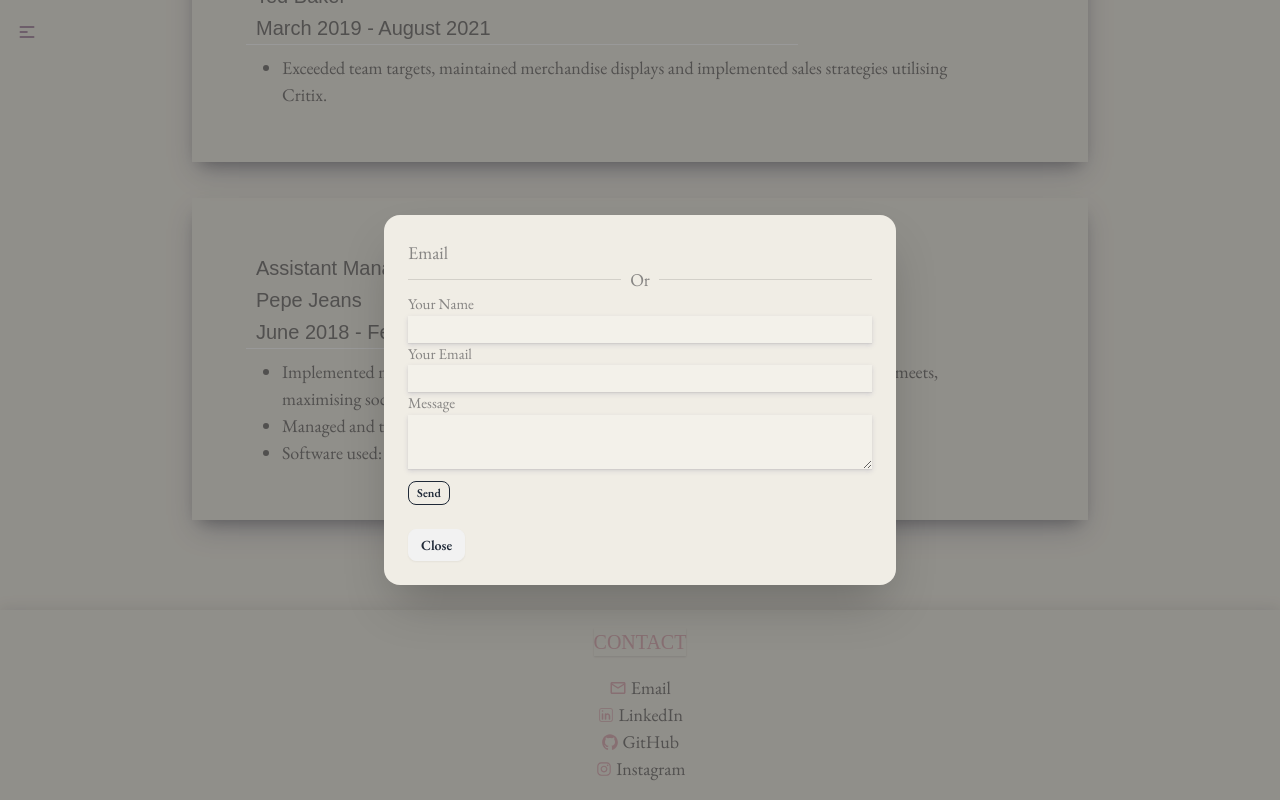
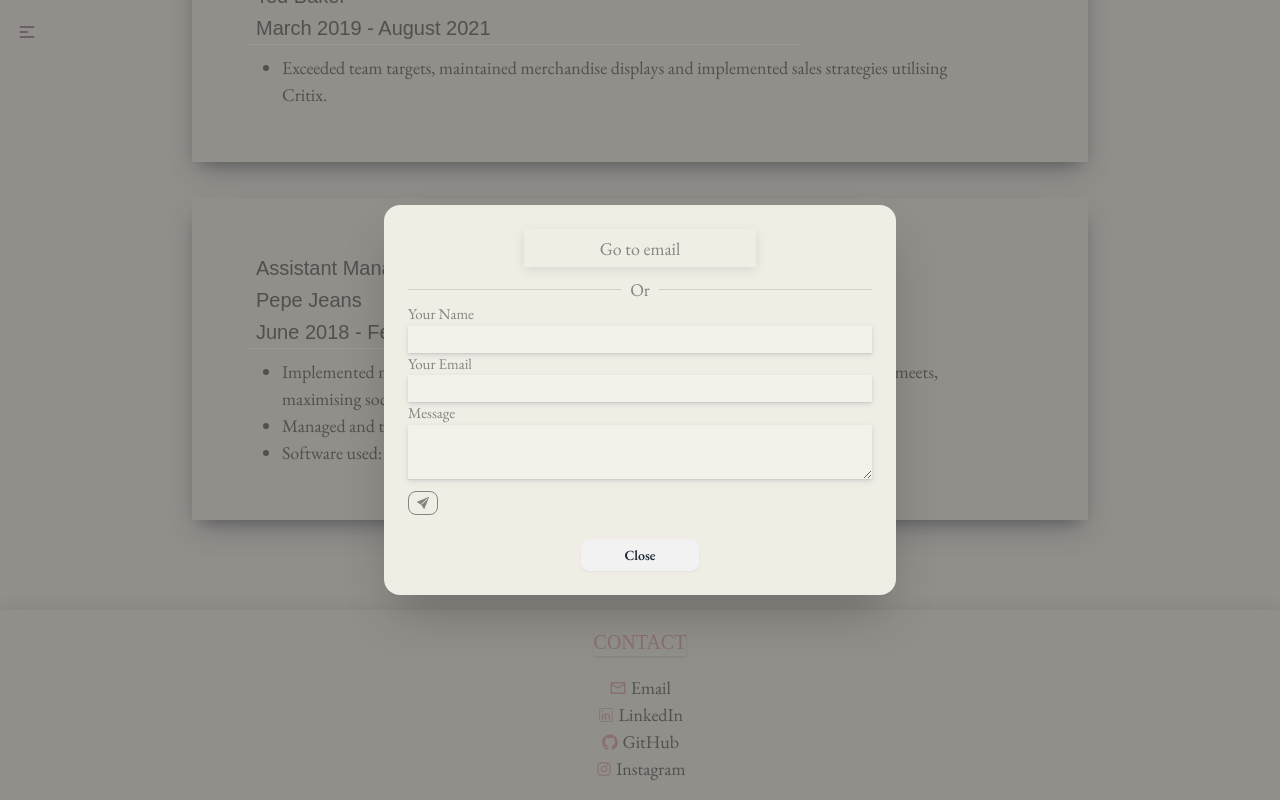
Before and after one commit to EvylinaAn/portfolio, a React (Create React App) app: page / in a window 1280 px wide. Both pictures are taken after a click on the button "Email". Shown: the part 5915-6715 px from the top of the page. Built offline with nearby package versions, Linux system fonts and the light colour scheme; a web font is replaced by a local one.

Commit message:
basic footer added

```diff
--- a/src/components/footer/Footer.jsx
+++ b/src/components/footer/Footer.jsx
@@ -5,8 +5,8 @@ import { MdOutlineMail } from "react-icons/md";
 import { CiLinkedin } from "react-icons/ci";
 import { IoLogoGithub } from "react-icons/io";
 import { IoLogoInstagram } from "react-icons/io";
-import Divider from '@mui/material/Divider';
-
+import Divider from "@mui/material/Divider";
+import { BsFillSendFill } from "react-icons/bs";
 
 export default function Footer({ footerRef }) {
   const form = useRef();
@@ -43,7 +43,7 @@ export default function Footer({ footerRef }) {
                   Email
                 </a> */}
               <button
-              className="links_tag"
+                className="links_tag"
                 onClick={() =>
                   document.getElementById("my_modal_5").showModal()
                 }
@@ -58,12 +58,12 @@ export default function Footer({ footerRef }) {
                 <div className="modal-box">
                   <div className="inbox_email">
                     <a href="mailto:thatfashiontale@gmail.com" target="blank">
-                      Email
+                      Go to email
                     </a>
                   </div>
                   <Divider>Or</Divider>
                   <div className="form_div">
-                    <form ref={form} onSubmit={sendEmail} >
+                    <form ref={form} onSubmit={sendEmail}>
                       <label className="eb">Your Name</label>
                       <input
                         type="text"
@@ -80,17 +80,23 @@ export default function Footer({ footerRef }) {
                       />
                       <label>Message</label>
                       <textarea name="message" className="input_box" required />
-                      <input
+                      {/* <input
                         type="submit"
                         value="Send"
                         className="btn btn-outline btn-xs mt-3"
-                      />
+                      /> */}
+                      <button
+                        type="submit"
+                        className="btn btn-outline btn-primary btn-xs mt-3"
+                      >
+                        <BsFillSendFill />
+                      </button>
                     </form>
                   </div>
                   <div className="modal-action">
-                    <form method="dialog">
+                    <form method="dialog" className="close_btn_form">
                       {/* if there is a button in form, it will close the modal */}
-                      <button className="btn btn-sm">Close</button>
+                      <button className="btn btn-sm cls_btn">Close</button>
                     </form>
                   </div>
                 </div>
@@ -109,14 +115,18 @@ export default function Footer({ footerRef }) {
             </li>
             <li>
               <a
-              className="links_tag" href="https://github.com/EvylinaAn" target="blank">
+                className="links_tag"
+                href="https://github.com/EvylinaAn"
+                target="blank"
+              >
                 <IoLogoGithub className="logos" />
                 GitHub
               </a>
             </li>
             <li>
               <a
-               className="links_tag" href="https://www.instagram.com/thatfashiontale/"
+                className="links_tag"
+                href="https://www.instagram.com/thatfashiontale/"
                 target="blank"
               >
                 <IoLogoInstagram className="logos" />
--- a/src/components/footer/footer.css
+++ b/src/components/footer/footer.css
@@ -25,16 +25,6 @@ footer {
   margin-left: 5em;
 }
 
-/* .contact {
-    width: 80%;
-    display: flex;
-    justify-content: space-around;
-} */
-
-/* .footer_links_div {
-    height: 100%;
-} */
-
 .footer_ul {
   height: 100%;
   display: flex;
@@ -49,6 +39,16 @@ footer {
   box-shadow: rgba(50, 50, 105, 0.15) 0px 2px 5px 0px,
     rgba(0, 0, 0, 0.05) 0px 1px 1px 0px;
 }
+
+.inbox_email {
+    box-shadow: rgba(0, 0, 0, 0.09) 0px 3px 12px;
+    display: flex;
+    justify-content: center;
+    padding: 0.3em;
+    width: 50%;
+    margin: auto auto 0.5em;
+}
+
 
 form {
   width: 100%;
@@ -88,3 +88,11 @@ label {
     font-family: "EB Garamond", serif !important;
     font-size: 15px;
 }
+
+.close_btn_form {
+    align-items: center;
+}
+
+.cls_btn {
+    padding: 0 3em;
+}
```
